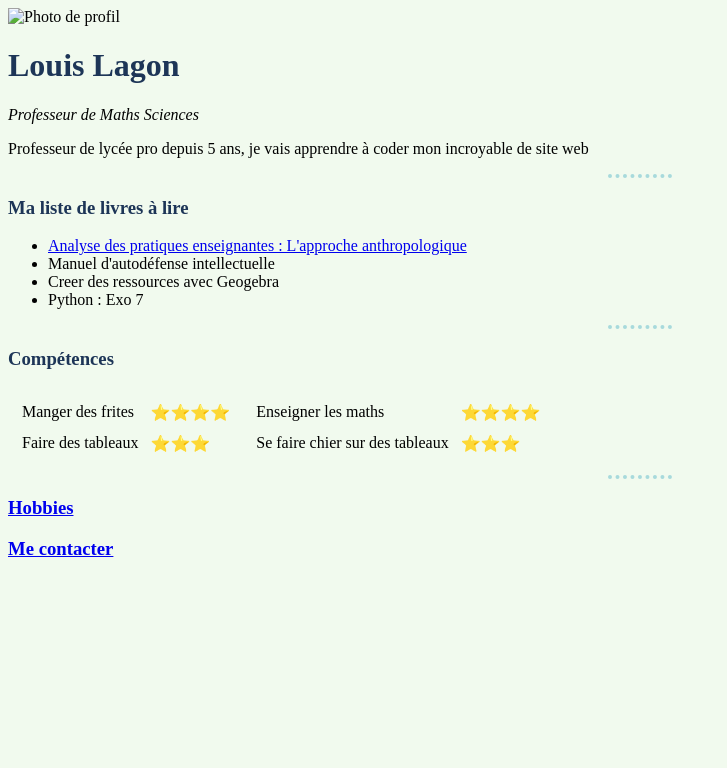
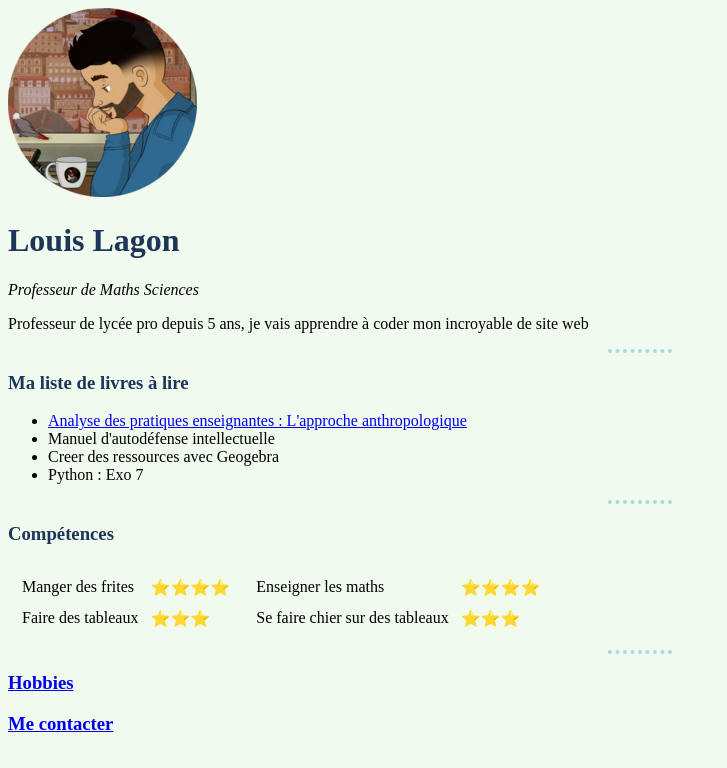
Before and after one commit to ShinyLucho/cv, a plain HTML site: page index.html in a window 1280 px wide. Shown: the whole page, without its empty margins (0-727 px from the left). Drawn offline with Linux system fonts and the light colour scheme.

Commit message:
Update index.html

```diff
--- a/index.html
+++ b/index.html
@@ -8,7 +8,7 @@
 </head>
 
 <body>
-  <img src="Picture/profil-modified.png" alt="Photo de profil">
+  <img src="profil-modified.png" alt="Photo de profil">
   <h1>Louis Lagon</h1>
   <p>
     <em>Professeur de Maths Sciences</em>
```
